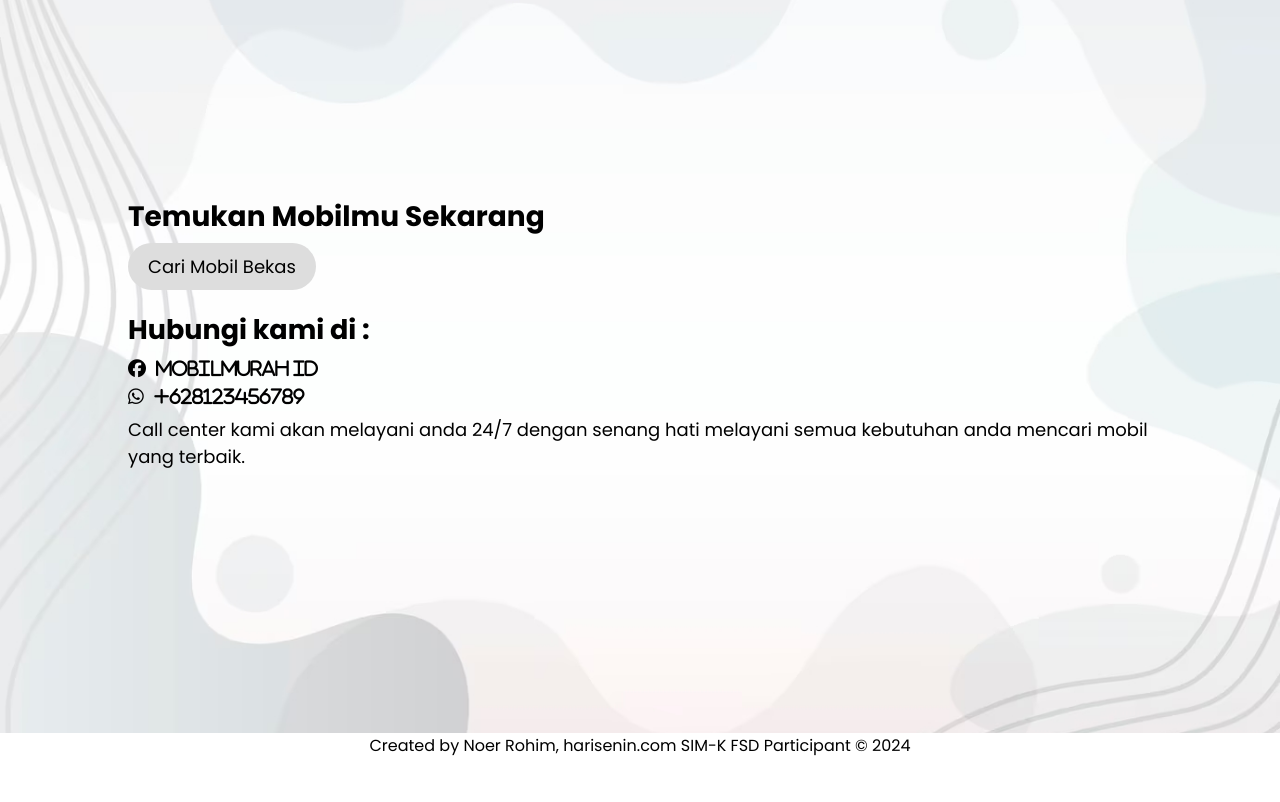
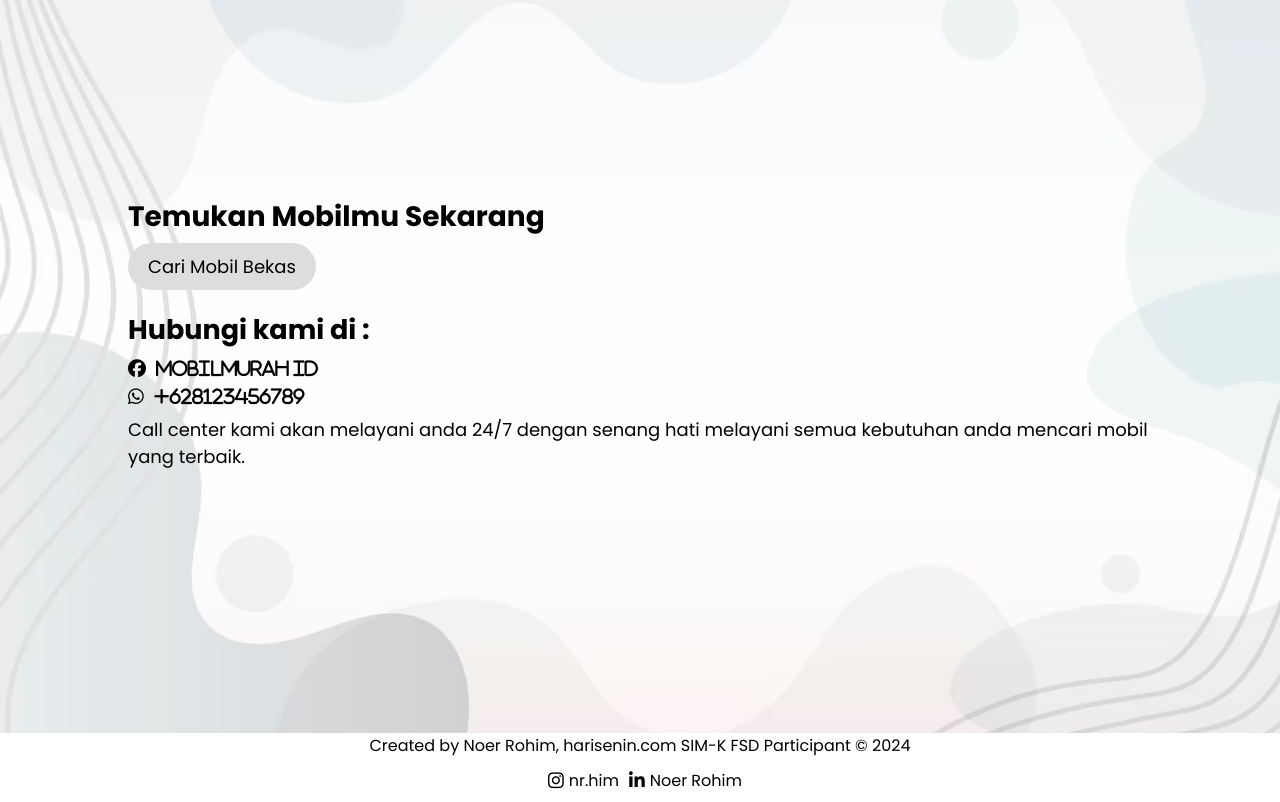
Before and after one commit to itsArchi/mission-harisenin.com, a plain HTML site: page index.html in a window 1280 px wide. Shown: the part 2547-3349 px from the top of the page. Before the commit the page ends 3305 px from the top, so only its background shows below. Drawn offline with nearby package versions, Linux system fonts and the light colour scheme.

Commit message:
add sosmed footer

```diff
--- a/css/style.css
+++ b/css/style.css
@@ -440,6 +440,22 @@ footer {
   font-family: "euclid circular A", "Poppins";
   justify-content: center;
   display: flex;
+  flex-direction: column;
+  align-items: center;
+}
+
+.sosmed {
+  margin: 0;
+  padding: 0;
+  font-size: 16px;
+  display: flex;
+  align-items: center;
+  text-decoration: none;
+}
+
+.sosmed span {
+  display: inline-block;
+  margin-left: -5px;
 }
 
 /* RESPONSIVE CSS FOR MOBILE */
--- a/index.html
+++ b/index.html
@@ -278,7 +278,7 @@
               <button onclick="linkChat()">Pesan Sekarang</button>
             </div> -->
           </div>
-          <h2>dan Masih Banyak yang Lainnya </h2>
+          <h2>dan Masih Banyak yang Lainnya</h2>
           <button onclick="linkChat()">Pesan Sekarang</button>
 
           <!-- <div class="car-list" id="daihatsu"></div>
@@ -304,7 +304,10 @@
               <i class="fa-brands fa-whatsapp" style="color: #000000"
                 >+628123456789</i
               >
-              <p>Call center kami akan melayani anda 24/7 dengan senang hati melayani semua kebutuhan anda mencari mobil yang terbaik.</p>
+              <p>
+                Call center kami akan melayani anda 24/7 dengan senang hati
+                melayani semua kebutuhan anda mencari mobil yang terbaik.
+              </p>
             </div>
           </div>
         </div>
@@ -312,7 +315,15 @@
     </main>
 
     <footer>
-      <p>Created by Noer Rohim, harisenin.com SIM-K FSD Participant &#169; 2024</p>
+      <p>
+        Created by Noer Rohim, harisenin.com SIM-K FSD Participant &#169; 2024
+      </p>
+      <div class="sosmed">
+        <a href="http://instagram.com/nr.him"><i class="fa-brands fa-instagram"></i></a>
+        <span class="ig">nr.him</span>
+        <a href="https://linkedin.com/in/rohim48"><i class="fa-brands fa-linkedin-in"></i></a>
+        <span class="linkedin">Noer Rohim</span>
+      </div>
     </footer>
     <script src="https://cdn.jsdelivr.net/npm/swiper@9/swiper-bundle.min.js"></script>
     <script src="./script/main.js"></script>
```
